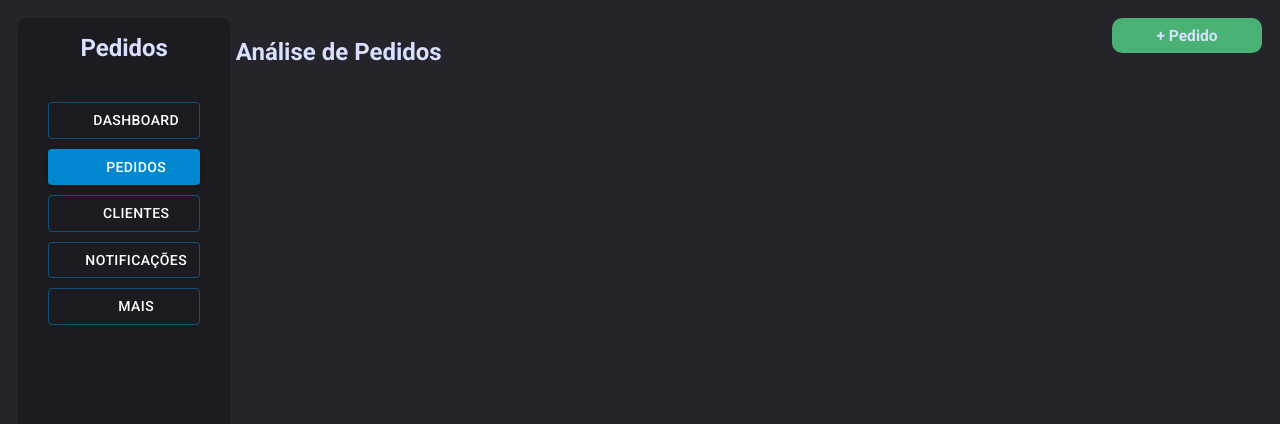
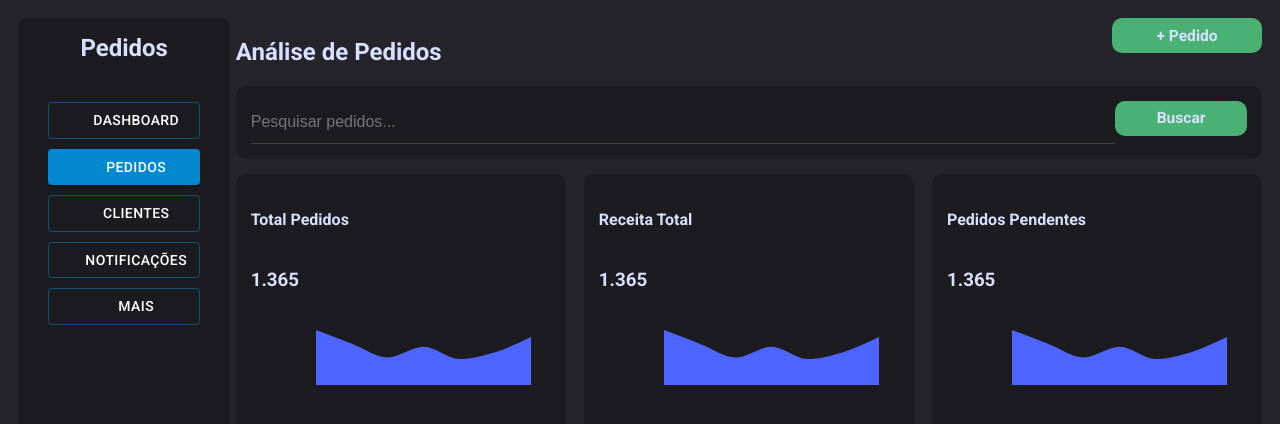
Before and after one commit to WBorges1984/g4d-pedidos, a React (Vite) app: page /pedidos in a window 1280 px wide. Shown: the top 424 px of the page. Built offline with nearby package versions, Linux system fonts and the light colour scheme; some icons are missing.

Commit message:
Pag Pedidos

```diff
--- /dev/null
+++ b/src/view/Pedidos/Graficos/TotalPedidos.jsx
@@ -0,0 +1,34 @@
+import { ChartContainer } from '@mui/x-charts/ChartContainer';
+import { AreaPlot } from '@mui/x-charts/LineChart';
+
+const uData = [4000, 3000, 2000, 2780, 1890, 2390, 3490];
+const xLabels = [
+  'Page A',
+  'Page B',
+  'Page C',
+  'Page D',
+  'Page E',
+  'Page F',
+  'Page G',
+];
+
+export default function TotalPedidos() {
+  return (
+    <ChartContainer
+      width={300}
+      height={120}
+      series={[
+        {
+          data: uData,
+          type: 'line',
+          label: 'uv',
+          area: true,
+          stack: 'total',
+        },
+      ]}
+      xAxis={[{ scaleType: 'point', data: xLabels }]}
+    >
+      <AreaPlot />
+    </ChartContainer>
+  );
+}
--- a/src/view/Pedidos/Pedidos.jsx
+++ b/src/view/Pedidos/Pedidos.jsx
@@ -2,6 +2,7 @@ import MenuLateral from "../../components/MenuLateral/MenuLateral";
 
 import "./pedidos.style.css";
 import CustomButtom from "../../components/CustomButtom/CustomButtom";
+import TotalPedidos from "./Graficos/TotalPedidos";
 
 function Pedidos() {
   return (
@@ -14,6 +15,27 @@ function Pedidos() {
           <h2 className="TitlePedidos">Análise de Pedidos</h2>
           <CustomButtom texto={'+ Pedido'}/>
         </div>
+        <div className="pesquisaPedidos">
+          <input className="" placeholder="Pesquisar pedidos..." type="text"/>
+          <CustomButtom texto={'Buscar'}/>
+        </div>
+        <div className="GraficosPedidos">
+          <div className="TotalPedidos">
+            <h4>Total Pedidos</h4>
+            <h3>1.365</h3>
+            <TotalPedidos />
+          </div>
+          <div className="TotalPedidos">
+            <h4>Receita Total</h4>
+            <h3>1.365</h3>
+            <TotalPedidos />
+          </div>
+          <div className="TotalPedidos">
+            <h4>Pedidos Pendentes</h4>
+            <h3>1.365</h3>
+            <TotalPedidos />
+          </div>
+        </div>
 
       </div>
     </div>
--- a/src/view/Pedidos/pedidos.style.css
+++ b/src/view/Pedidos/pedidos.style.css
@@ -29,7 +29,40 @@
   font-family: "Roboto", "Courier New", Courier, monospace;
 }
 
+.TotalPedidos h4, h3{
+  color: var(--texto-principal);
+  font-family: "Roboto", "Courier New", Courier, monospace;
+
+}
+
+.TotalPedidos{
+  background-color: var(--fundoDark);
+  width: max-content;
+  display: inline-flex;
+  flex-direction: column;
+  padding: 15px;
+  border-radius: 10px;
+
+}
+
 .topPedidos{
   display: flex;
   justify-content: space-between;
 }
+
+.pesquisaPedidos{
+  display: flex;
+  background-color: var(--fundoDark);
+  padding: 15px;
+  border-radius: 10px;
+}
+
+.GraficosPedidos{
+  display: flex;
+  flex-direction: row;
+  flex-wrap: wrap;
+  width: 100%;
+  justify-content: space-between;
+  gap: 10px;
+  margin-top: 15px;
+}
```
